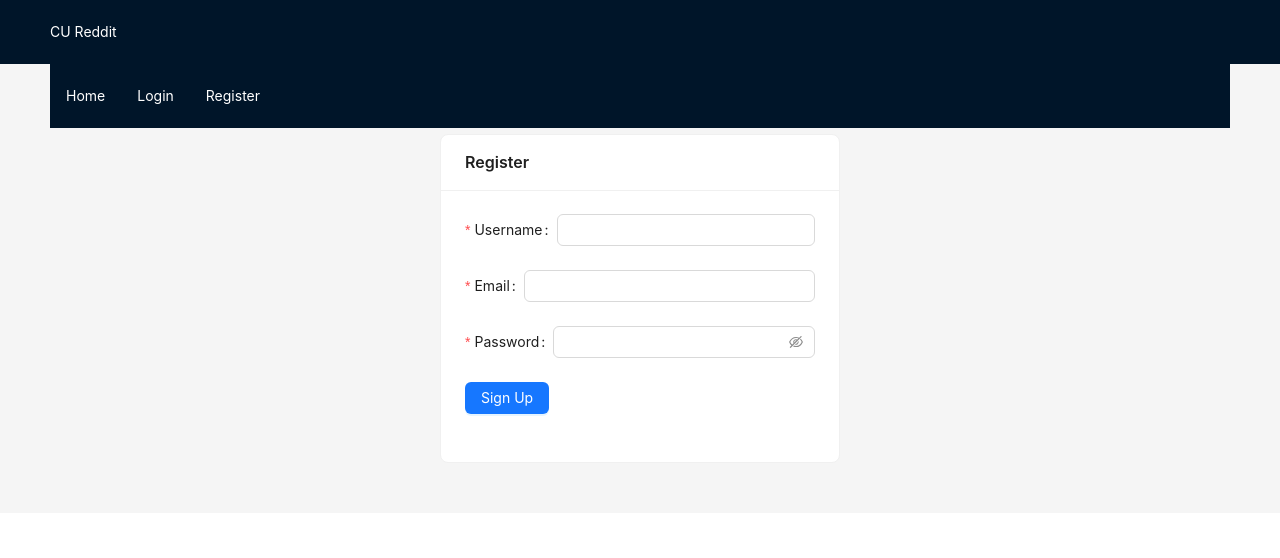
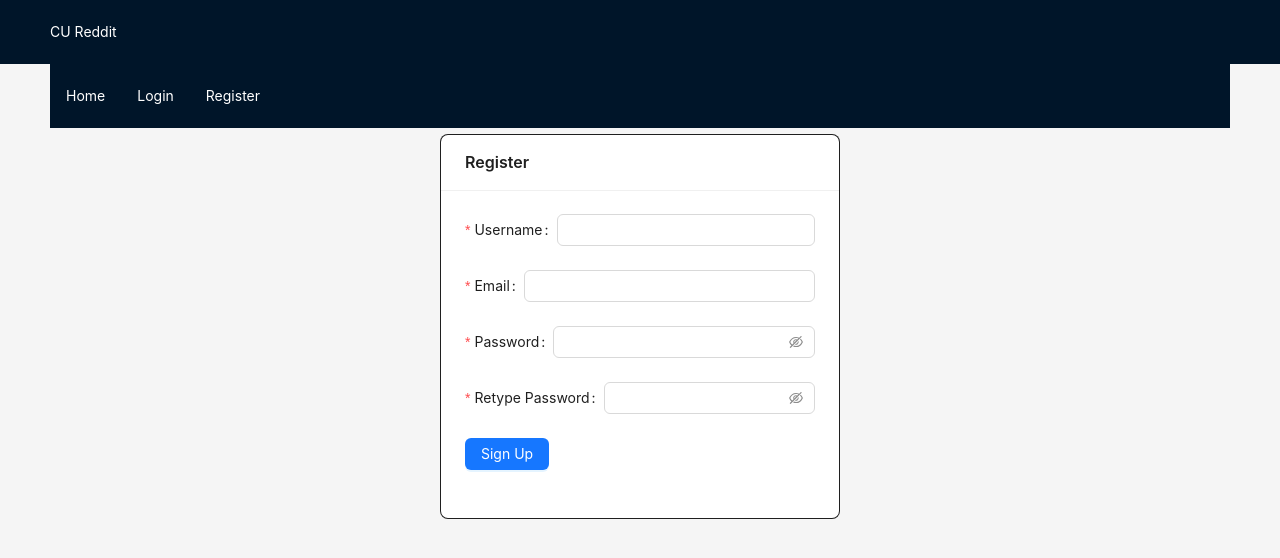
Before and after one commit to Ei-Sandi/CU_Reddit, a Vue app in the folder client/: page /register in a window 1280 px wide. Shown: the top 558 px of the page. Built offline with nearby package versions, Linux system fonts and the light colour scheme.

Commit message:
Update client registration page.

```diff
--- a/client/src/views/LoginView.vue
+++ b/client/src/views/LoginView.vue
@@ -1,6 +1,6 @@
 <template>
   <div style="max-width: 400px; margin: 50px auto;">
-    <a-card style="border: solid" title="Login">
+    <a-card style="border: solid 1px" title="Login">
       <a-form :model="formState" @finish="onFinish">
 
         <a-form-item label="Email" name="email" :rules="[{ required: true }]">
--- a/client/src/views/RegisterView.vue
+++ b/client/src/views/RegisterView.vue
@@ -1,9 +1,10 @@
 <template>
   <div style="max-width: 400px; margin: 50px auto;">
-    <a-card title="Register">
+    <a-card style="border: solid 1px" title="Register">
       <a-form :model="formState" @finish="onFinish">
 
-        <a-form-item label="Username" name="username" :rules="[{ required: true, message: 'Please input your username!' }]">
+        <a-form-item label="Username" name="username"
+          :rules="[{ required: true, message: 'Please input your username!' }]">
           <a-input v-model:value="formState.username" />
         </a-form-item>
 
@@ -13,6 +14,10 @@
 
         <a-form-item label="Password" name="password" :rules="[{ required: true }]">
           <a-input-password v-model:value="formState.password" />
+        </a-form-item>
+
+        <a-form-item label="Retype Password" name="retypePassword" :rules="[{ required: true }]">
+          <a-input-password v-model:value="formState.retypePassword" />
         </a-form-item>
 
         <a-form-item>
@@ -27,32 +32,32 @@
 <script setup>
 import { reactive, ref } from 'vue';
 import { useRouter } from 'vue-router';
+import { config } from '../config';
 
-const router = useRouter(); // To redirect user after success
+const router = useRouter();
 const loading = ref(false);
 
-// Reactive object to hold form data
 const formState = reactive({
   username: '',
   email: '',
-  password: ''
+  password: '',
+  retypePassword: ''
 });
 
 const onFinish = async (values) => {
   loading.value = true;
   try {
-    // Send data to Week 6 Backend
-    const response = await fetch('http://localhost:3000/api/v1/users', {
+    const response = await fetch(`${config.SERVER_URL}/users`, {
       method: 'POST',
       headers: { 'Content-Type': 'application/json' },
       body: JSON.stringify(values)
     });
 
     if (response.ok) {
-        alert('Registration successful! Please login.');
-        router.push('/login'); // Redirect to login page
+      alert('Registration successful! Please login.');
+      router.push('/login');
     } else {
-        alert('Registration failed');
+      alert('Registration failed');
     }
   } catch (error) {
     console.error(error);
```
